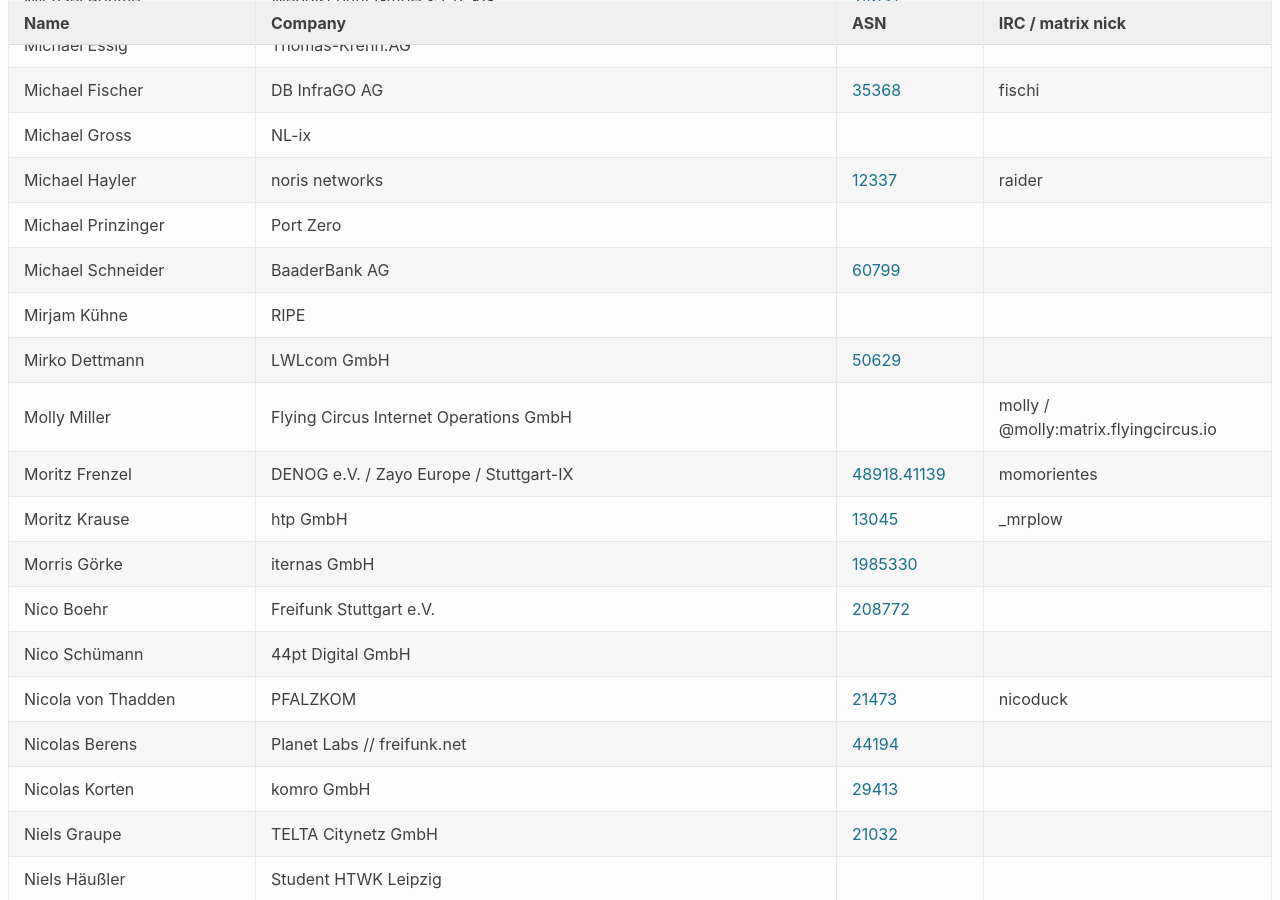
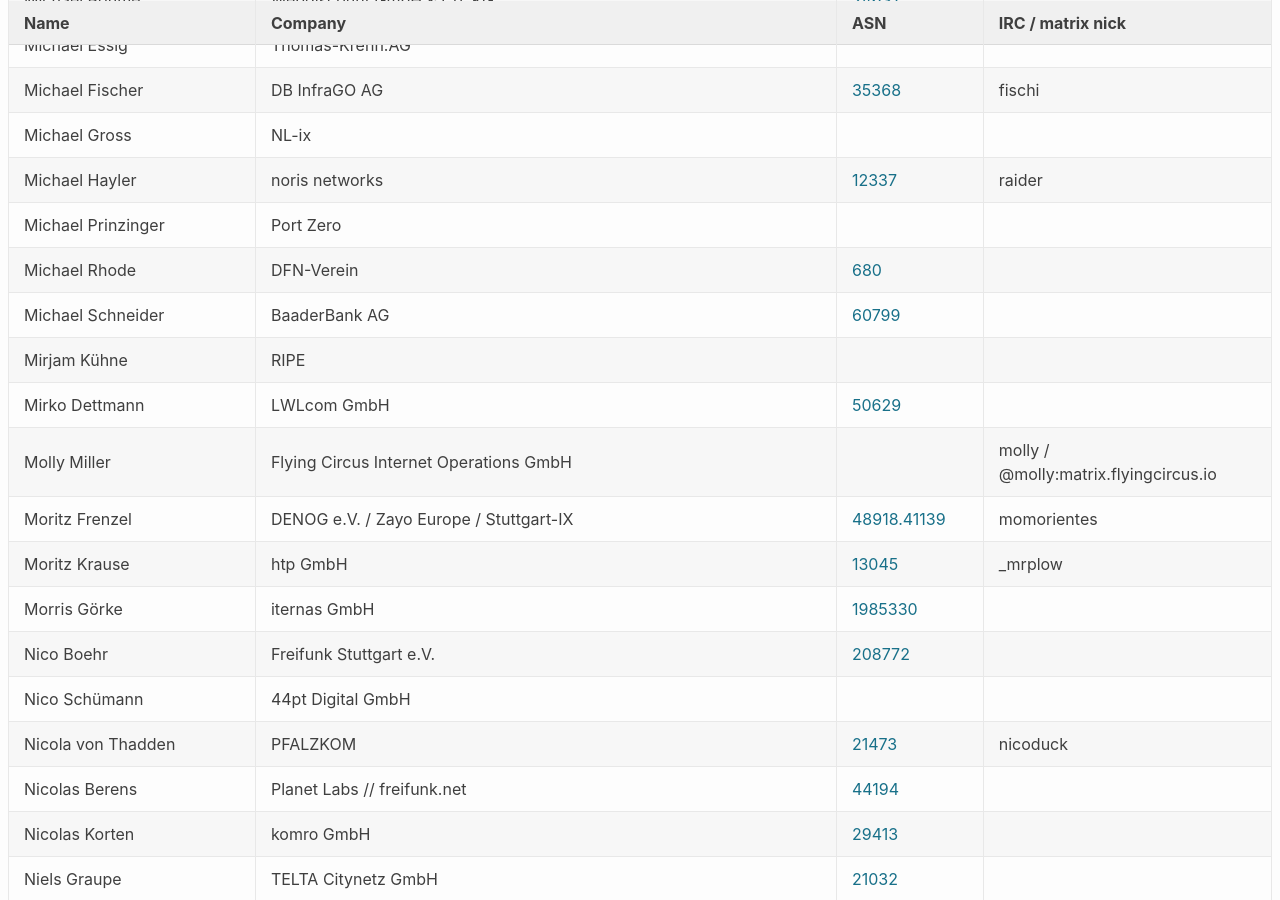
Before and after one commit to denog/pretix-attendeelist, a Jekyll site: the page built from denog16/index.markdown, in a window 1280 px wide and 900 px high, scrolled down 11116 px. Built offline with Jekyll 4.4.1, drawn with Linux system fonts in a browser that asks for light colours.

Commit message:
Latest data: Tue Oct 15 06:49:25 UTC 2024

```diff
--- a/_data/attendees_denog16_onsite.json
+++ b/_data/attendees_denog16_onsite.json
@@ -1482,6 +1482,12 @@
     "asn": null
   },
   {
+    "name": "Michael Rhode",
+    "company": "DFN-Verein",
+    "irc": null,
+    "asn": "680"
+  },
+  {
     "name": "Michael Schneider",
     "company": "BaaderBank AG",
     "irc": null,
```
